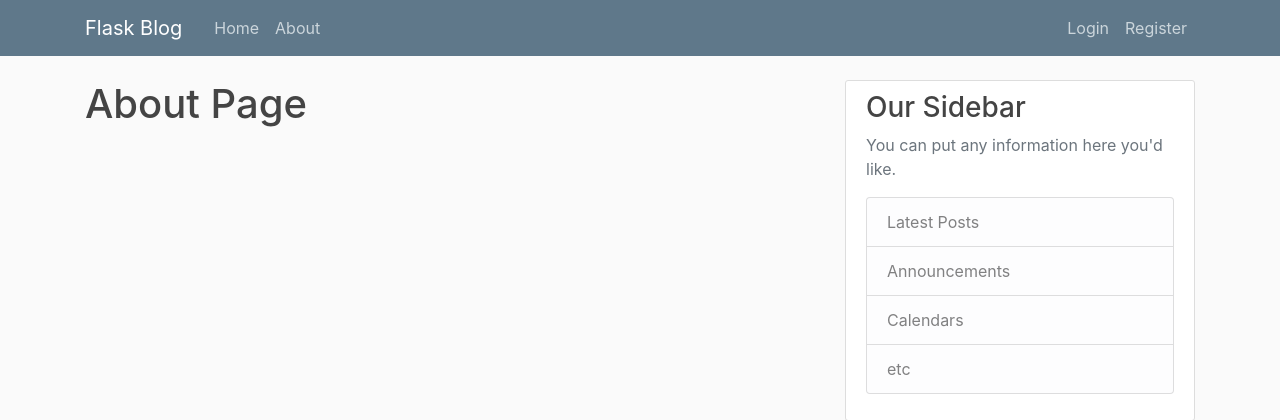
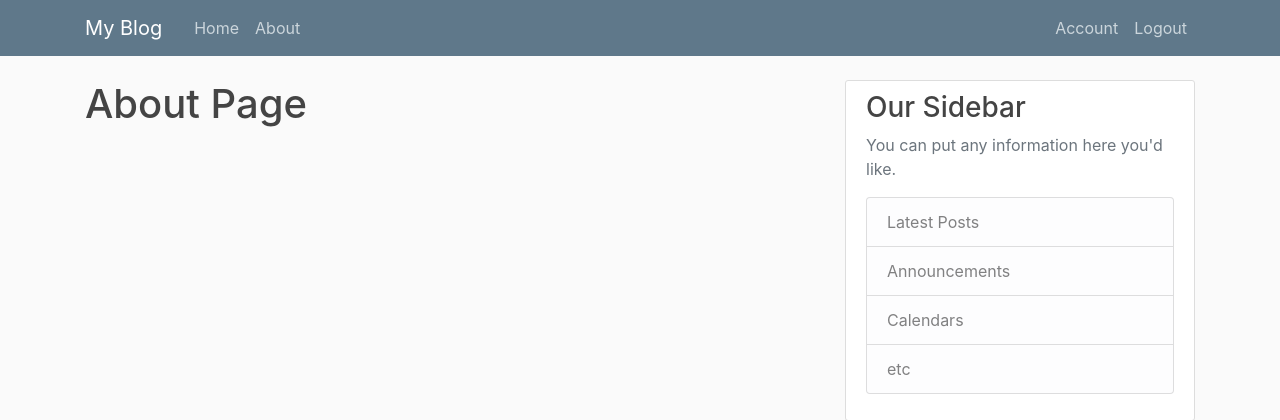
Before and after one commit to IanoSang/My-Blog, a Flask app: page /about in a window 1280 px wide. Shown: the top 420 px of the page. Run offline with Flask 2, Linux system fonts and the light colour scheme; a user stored in the database is signed in; some libraries are stand-ins or nearby versions.

```diff
--- a/app/templates/base.html
+++ b/app/templates/base.html
@@ -11,28 +11,33 @@
     <link rel="stylesheet" type="text/css" href="{{ url_for('static', filename='styles.css') }}">
 
     {% if title %}
-        <title>Flask Blog - {{ title }}</title>
+        <title>My Blog - {{ title }}</title>
     {% else %}
-        <title>Flask Blog</title>
+        <title>Personal Blog</title>
     {% endif %}
 </head>
 <body>
     <header class="site-header">
       <nav class="navbar navbar-expand-md navbar-dark bg-steel fixed-top">
         <div class="container">
-          <a class="navbar-brand mr-4" href="/">Flask Blog</a>
+          <a class="navbar-brand mr-4" href="/">My Blog</a>
           <button class="navbar-toggler" type="button" data-toggle="collapse" data-target="#navbarToggle" aria-controls="navbarToggle" aria-expanded="false" aria-label="Toggle navigation">
             <span class="navbar-toggler-icon"></span>
           </button>
           <div class="collapse navbar-collapse" id="navbarToggle">
             <div class="navbar-nav mr-auto">
-              <a class="nav-item nav-link" href="/">Home</a>
-              <a class="nav-item nav-link" href="/">About</a>
+              <a class="nav-item nav-link" href="{{ url_for('home') }}">Home</a>
+              <a class="nav-item nav-link" href="{{ url_for('about') }}">About</a>
             </div>
             <!-- Navbar Right Side -->
             <div class="navbar-nav">
-              <a class="nav-item nav-link" href="{{url_for('login')}}">Login</a>
-              <a class="nav-item nav-link" href="{{url_for('register')}}">Register</a>
+              {% if current_user.is_authenticated %}
+                <a class="nav-item nav-link" href="{{ url_for('account') }}">Account</a>
+                <a class="nav-item nav-link" href="{{ url_for('logout') }}">Logout</a>
+              {% else %}
+                <a class="nav-item nav-link" href="{{ url_for('login') }}">Login</a>
+                <a class="nav-item nav-link" href="{{ url_for('register') }}">Register</a>
+              {% endif %}
             </div>
           </div>
         </div>
@@ -41,9 +46,16 @@
     <main role="main" class="container">
       <div class="row">
         <div class="col-md-8">
-          {% block content %}
-
-          {% endblock %}
+          {% with messages = get_flashed_messages(with_categories=true) %}
+            {% if messages %}
+              {% for category, message in messages %}
+                <div class="alert alert-{{ category }}">
+                  {{ message }}
+                </div>
+              {% endfor %}
+            {% endif %}
+          {% endwith %}
+          {% block content %}{% endblock %}
         </div>
         <div class="col-md-4">
           <div class="content-section">
```
